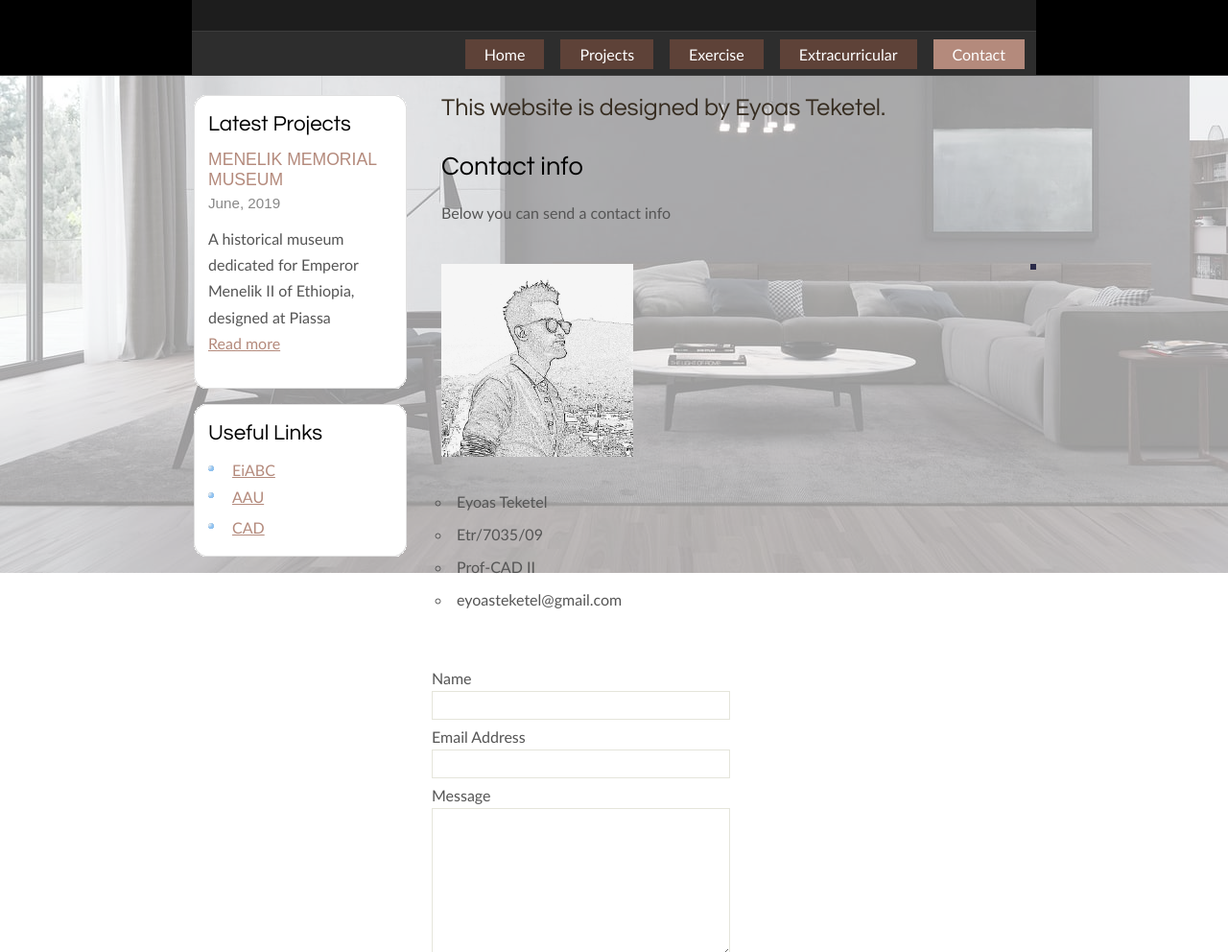
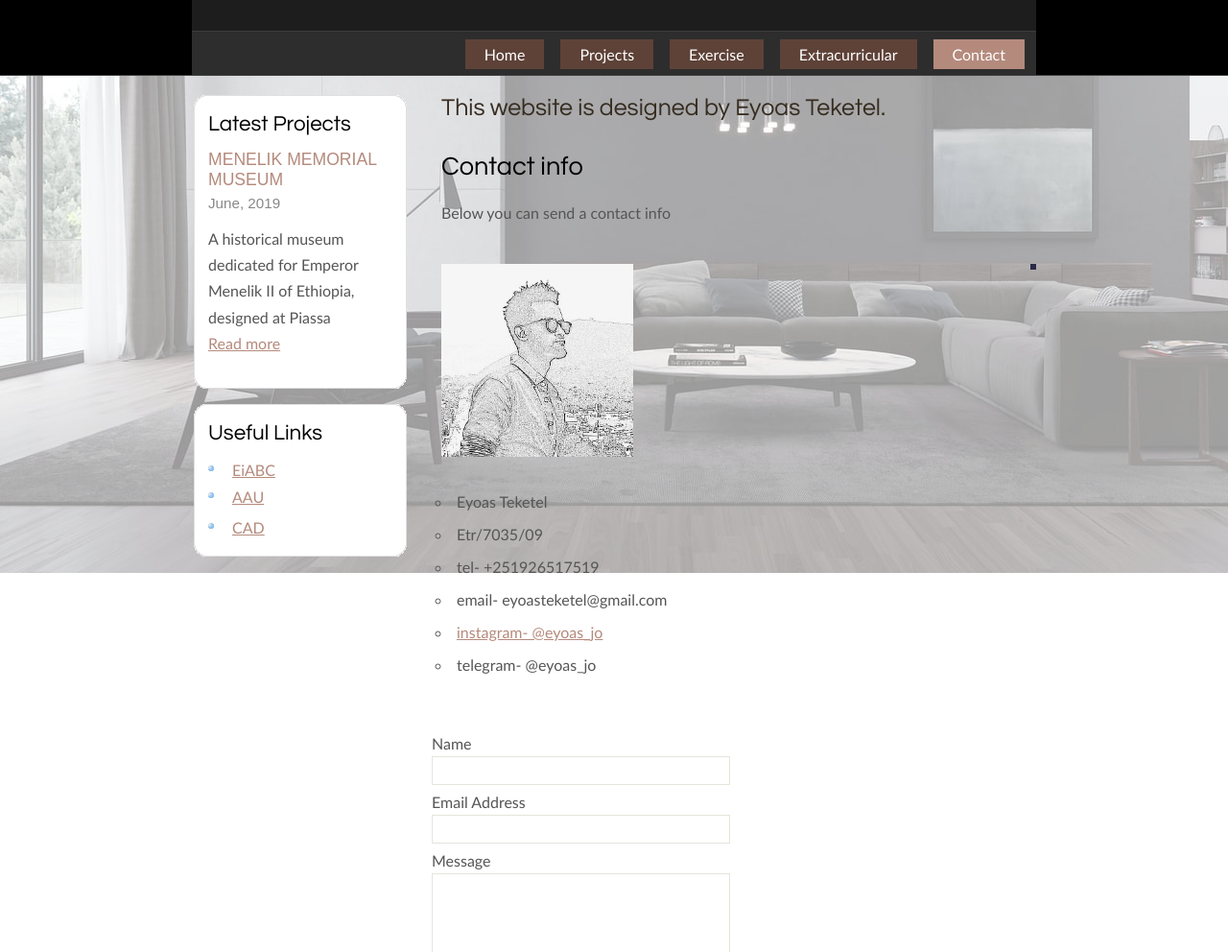
Before and after one commit to Eyoas/Eyoas.github.io, a plain HTML site: page contact.html in a window 1280 px wide. Shown: the part 108-1100 px from the top of the page at 96% size. Drawn offline with Linux system fonts and the light colour scheme.

Commit message:
update 2

```diff
--- a/contact.html
+++ b/contact.html
@@ -69,8 +69,10 @@
                 <ul>
                     <li>Eyoas Teketel</li>
                     <li>Etr/7035/09</li>
-                    <li>Prof-CAD II</li>
-                    <li>eyoasteketel@gmail.com</li>
+                    <li>tel- +251926517519</li>
+                    <li>email- eyoasteketel@gmail.com</li>
+                    <li><a href="https://www.instagram.com/eyoas_jo/"> instagram- @eyoas_jo </a></li>
+                    <li>telegram- @eyoas_jo</li>
                 </ul>
             </div>
         </p>
```
Also changed, not shown: index.html (+1 -1 lines).
